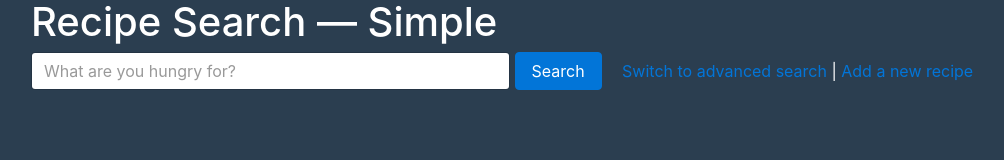
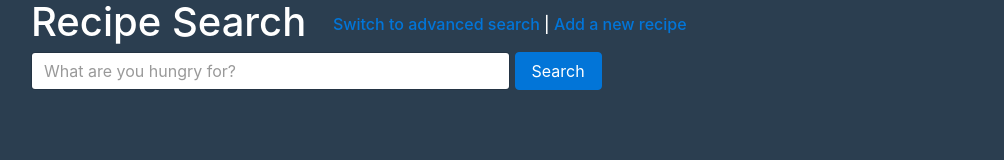
Before and after one commit to ycombinator/recipe-search-with-elasticsearch-and-jquery, a plain HTML site: page simple_search.html in a window 1280 px wide. Shown: the whole page, without its empty margins (54-1058 px from the left). Drawn offline with Linux system fonts and the light colour scheme.

Commit message:
Moving links to top; removing simple/advanced copy

```diff
--- a/simple_search.html
+++ b/simple_search.html
@@ -11,13 +11,15 @@
 </head>
 <body>
 <div class="container">
-  <h1>Recipe Search &mdash; Simple</h1>
+  <h1>
+    Recipe Search
+    <span id="secondary-actions">
+      <a href="/advanced_search.html">Switch to advanced search</a> | <a href="/add.html">Add a new recipe</a>
+    </span>
+  </h1>
   <form id="simpleSearchForm" class="form-inline">
     <input name="q" value="" type="text" placeholder="What are you hungry for?" class="form-control input-lg" size="40" />
     <button type="submit" class="btn btn-primary">Search</button>
-    <span id="secondary-actions">
-      <a href="/advanced_search.html">Switch to advanced search</a> | <a href="/add.html">Add a new recipe</a>
-    </span>
   </form>
 </div>
 <div class="container">
```
Also changed, not shown: advanced_search.html (+1 -1 lines).
